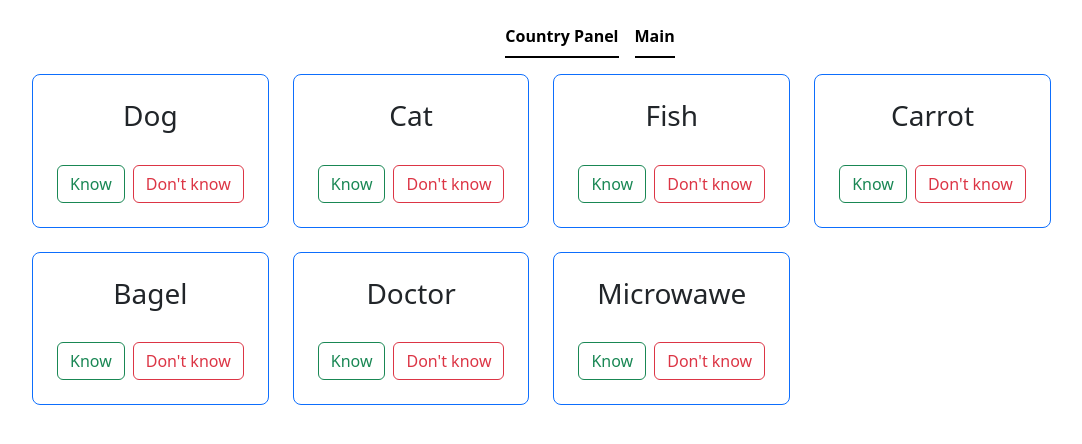
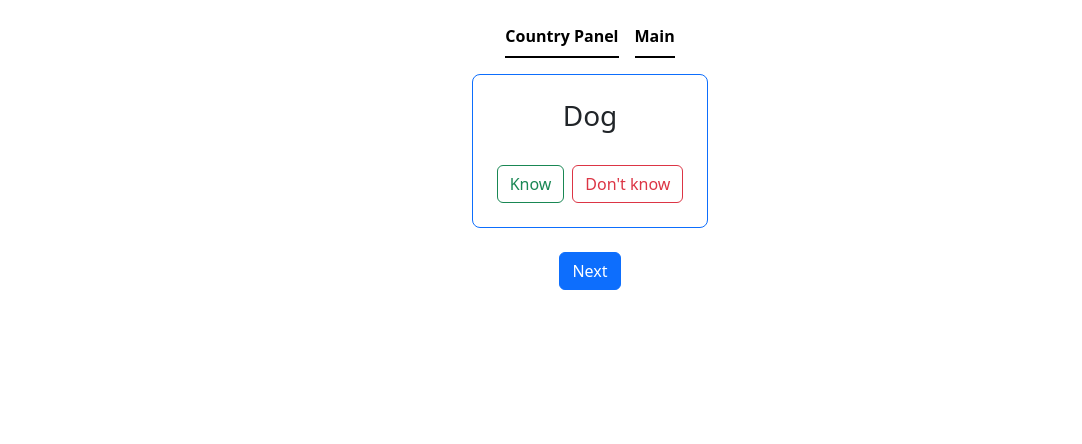
Before and after one commit to Tortik217/EnglishCards_React, a React (Vite) app: page / in a window 1280 px wide. Shown: the top 444 px of the page, without its empty margins (50-1132 px from the left). Built offline with nearby package versions, Linux system fonts and the light colour scheme.

Commit message:
do single card

```diff
--- a/src/routes/pages/components/EngCardsPanel/EngCardsPanel.jsx
+++ b/src/routes/pages/components/EngCardsPanel/EngCardsPanel.jsx
@@ -1,13 +1,25 @@
+import React, { useState } from "react";
 import Card from "../Card/Card";
 import words from "@/data/Words";
 
 function EndCardsPanelPanel() {
 
+  const [currentIndex, setCurrentIndex] = useState(0);
+
+  const nextCard = () => {
+    setCurrentIndex((prevIndex) =>
+      prevIndex + 1 < words.length ? prevIndex + 1 : 0
+    );
+  };
+
+  const currentWord = words[currentIndex];
+
   return (
-    <div className="wrapper d-flex gap-4 flex-wrap">
-      {words.map((word) => {
-        return <Card key={word.id} word={word.word} translate={word.translate}/>
-      })}
+    <div className="wrapper d-flex flex-column align-items-center gap-4">
+      <Card word={currentWord.word} translate={currentWord.translate} />
+      <button onClick={nextCard} className="btn btn-primary">
+        Next
+      </button>
     </div>
   );
 }
```
